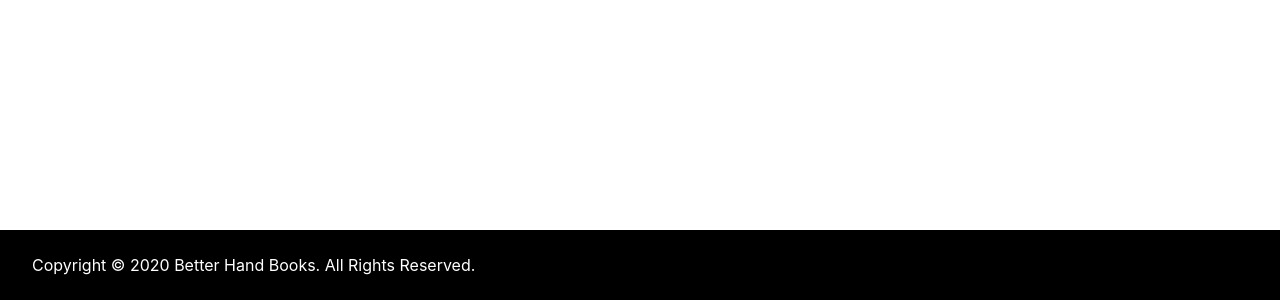
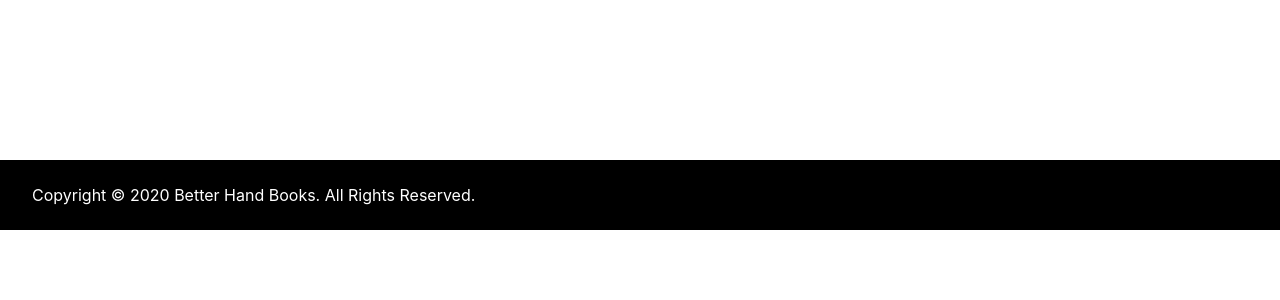
Before and after one commit to hoidal/better-hand-books, a React (Create React App) app: page / in a window 1280 px wide. Shown: the part 2154-2454 px from the top of the page. After the commit the page ends 2384 px from the top, so only its background shows below. Built offline with nearby package versions, Linux system fonts and the light colour scheme.

Commit message:
updated html and body styling to fix footer

```diff
--- a/src/App.css
+++ b/src/App.css
@@ -1,4 +1,7 @@
-
+html, body {
+  min-height: 100vh;
+  position: relative;
+}
 
 a {
   text-decoration: none;
--- a/src/components/main-footer/main-footer.module.scss
+++ b/src/components/main-footer/main-footer.module.scss
@@ -1,6 +1,6 @@
 .footer {
-    // position: absolute;
-    // bottom: 0;
+    position: absolute;
+    bottom: 0;
     width: 100%;
     height: 70px;
     display: flex;
--- a/src/pages/home-page/home-page.module.scss
+++ b/src/pages/home-page/home-page.module.scss
@@ -1,9 +1,7 @@
 .homePage {
-    // position: relative;
+
 
     .homePageSection1 {
-        // position: absolute;
-        top: 0;
         background-image: url('../../assets/home-page-background-1.png');
         background-size: cover;
         background-repeat: no-repeat;
```
